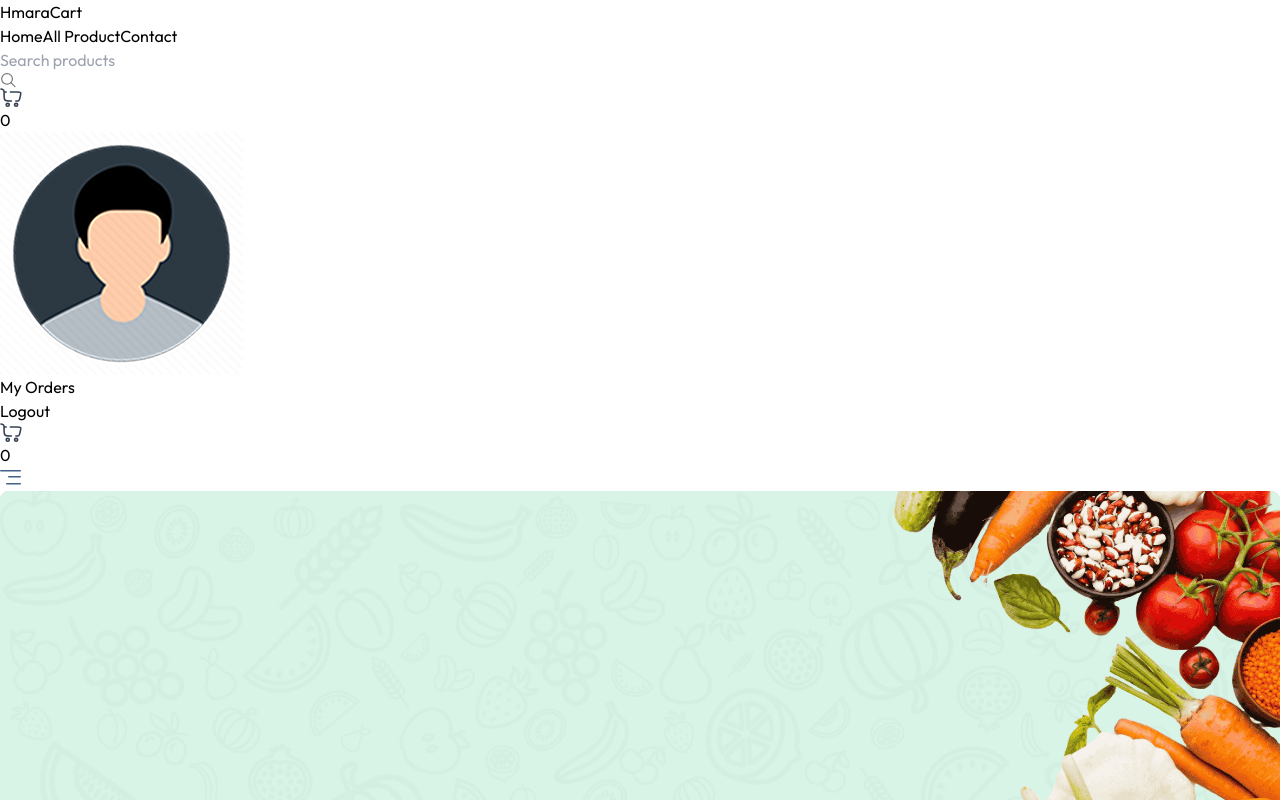
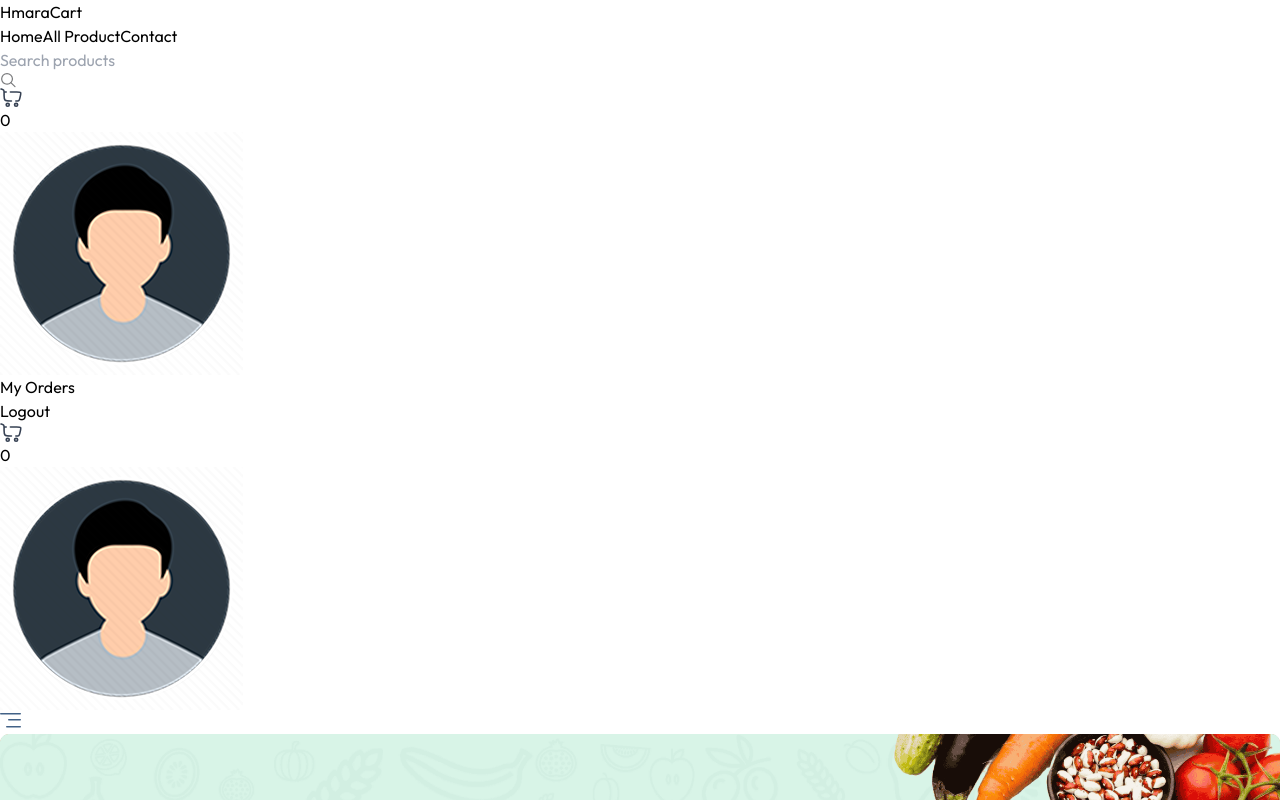
Before and after one commit to Hasnain-7860/HmaraCarts, a React (Vite) app in the folder project/: page / in a window 1280 px wide. Shown: the top 800 px of the page. Built offline with nearby package versions, Linux system fonts and the light colour scheme; a web font is replaced by a local one.

Commit message:
icon logoprofile

```diff
--- a/project/src/Components/Navbar.jsx
+++ b/project/src/Components/Navbar.jsx
@@ -62,8 +62,12 @@ const Navbar = () => {
         </div>
         </div>
 
+      <img className='w-10' src={assets.profile_icon} alt="" />
+
+
     <button onClick={() => open ? setOpen(false) : setOpen(true)} aria-label="Menu" className="sm:hidden">
         {/* Menu Icon SVG */}
+
        <img src={assets.menu_icon} alt="" />
     </button>
 
```
